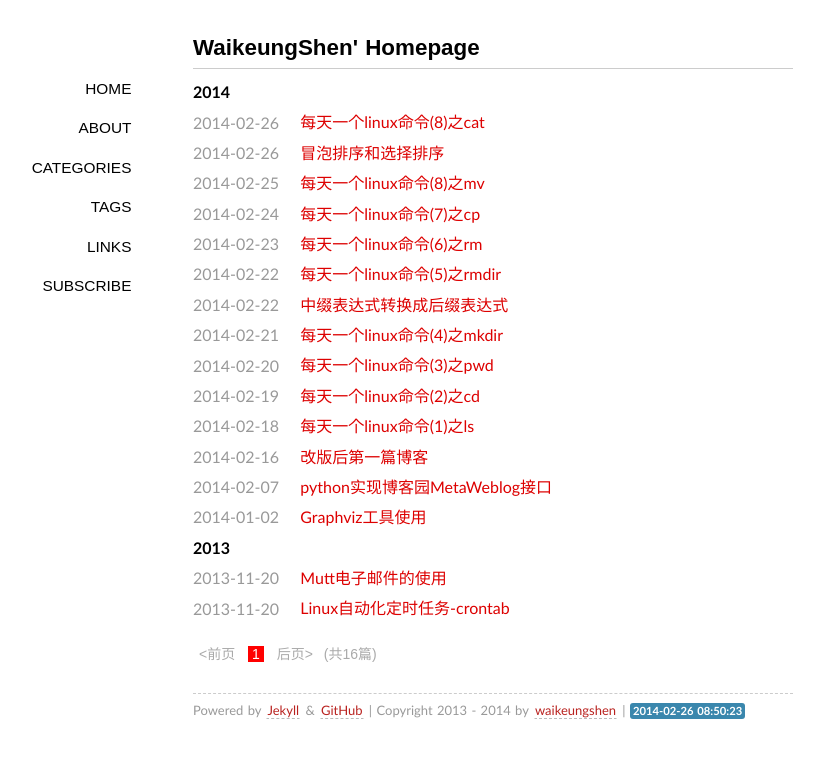
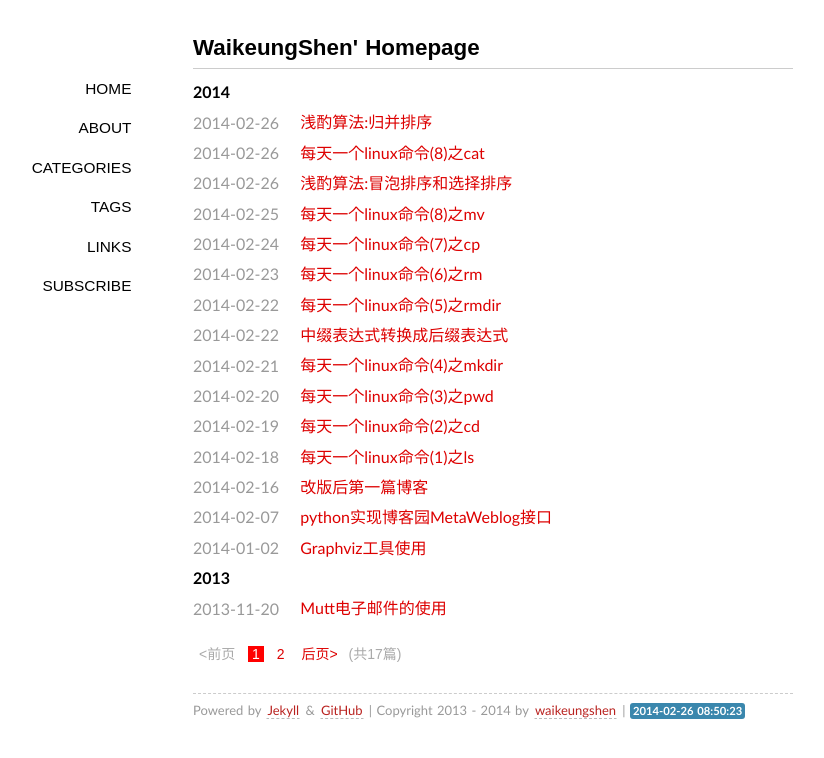
Before and after one commit to AndroidInternal/waikeung.github.com, a Jekyll site: the page built from index.html, in a window 1280 px wide. Shown: the top 758 px of the page, without its empty margins (147-971 px from the left). Built offline with Jekyll 4.4.1, drawn with Linux system fonts in a browser that asks for light colours; some web fonts are replaced; Markdown is read by kramdown in place of the engine named in the settings; the list of posts is cut into pages by our own code; some of the changed lines change nothing that is shown.

Commit message:
增加归并排序，修改标题为浅酌算法

````diff
--- a/_posts/2014-02-26-bubble_sort_and_select_sort.md
+++ b/_posts/2014-02-26-bubble_sort_and_select_sort.md
@@ -1,6 +1,6 @@
 ---
 layout: post
-title: "冒泡排序和选择排序"
+title: "浅酌算法:冒泡排序和选择排序"
 description: "关于冒泡排序和选择排序的一些事"
 category: 数据结构与算法
 tags: [算法, 排序]
--- /dev/null
+++ b/_posts/2014-02-26-merge_sort.md
@@ -0,0 +1,98 @@
+---
+layout: post
+title: "浅酌算法:归并排序"
+description: "关于归并排序的一些事"
+category: 数据结构与算法
+tags: [算法, 排序]
+---
+
+今天的算法课上讲到分治法(Divide and Conquer)，归并排序(Merge sort)是一个非常典型的应用。
+
+归并排序的算法思想是将待排序的序列分成相同大小的两个子序列，然后依次对这两个子序列进行递归归并排序，之后再按照顺序进进行合并。在对子序列排序时，其长度为1时递归结束。单个元素为认为是已经排好序了。
+
+举个最通俗的扑克牌例子，比如现在有两堆牌，每一堆都排序好了，最小的牌在最上面。现在要做的把这两堆牌合并成一堆牌，最小的在最上面这种排序。取顶上两张较小的一张放在手里，两堆牌又有两张牌在最上面，继续取较小的那张放入手中。如此反复，直到所有牌都在手中，那么手中的牌就都有序了。这就是归并排序。
+
+下面的算法中，`p`,`q`,`r`都是代表数组的下标。将int类型的数组array进行归并排序。
+
+合并过程：
+
+```c
+void Merge(int array[], int p, int q, int r)
+{
+    int n1 = q-p+1;
+    int n2 = r-q;
+    int *L = malloc(n1 * sizeof(int));    /*左数组*/
+    int *R = malloc(n2 * sizeof(int));    /*右数组*/
+    int i, j, k;
+    for (i = 0; i < n1; i++)
+        L[i] = array[p+i];
+    for (j = 0; j < n2; j++)
+        R[j] = array[q+j+1];
+    i = j = 0;
+    k = p;
+    while ((i < n1) && (j < n2)) {
+        if (L[i] <= R[j]) {
+            array[k++] = L[i++];
+        }
+        else {
+            array[k++] = R[j++];
+        }
+    }
+    while (i < n1) {
+        array[k++] = L[i++];
+    }
+    while (j < n2) {
+        array[k++] = L[j++];
+    }
+    free(L);
+    free(R);
+}
+```
+
+递归过程：
+
+```c
+void MergeSort(int array[], int p, int r)
+{
+    /*array数组下标p到下标r，排序*/
+    int q;
+    if (p < r) {
+        q = (p + r) / 2;
+        MergeSort(array, p, q);
+        MergeSort(array, q+1, r);
+        Merge(array, p, q, r);
+    }
+}
+```
+
+上面的算法中，每一基本步骤都需要判断，每个子序列是否为空了。解决这个问题的想法是放一个**哨兵**，避免检查子序列是否为空。用于简化代码，这里用`MAXNUM`作为哨兵的值,可以在之前就宏定义为一个比较大的数值`#define MAXNUM 100000`。当露出哨兵的时候，不可能是两个值中的较小的值，除非另一个哨兵也出现了，但这时所有非哨兵的数值已经排序好了。
+
+```c
+void Merge(int array[], int p, int q, int r)
+{
+    int n1 = q-p+1;
+    int n2 = r-q;
+    int *L = malloc((n1 + 1) * sizeof(int));    /*左数组*/
+    int *R = malloc((n2 + 1) * sizeof(int));    /*右数组*/
+    int i, j, k;
+    for (i = 0; i < n1; i++)
+        L[i] = array[p+i];
+    for (j = 0; j < n2; j++)
+        R[j] = array[q+j+1];
+    L[n1] = R[n2] = MAXNUM;
+    i = j = 0;
+    for (k = p; k <= r; k++) {
+        if (L[i] <= R[j]) {
+            array[k] = L[i];
+            i++;
+        }
+        else {
+            array[k] = R[j];
+            j++;
+        }
+    }
+    free(L);
+    free(R);
+}
+
+递归过程也之前的一样。
````
